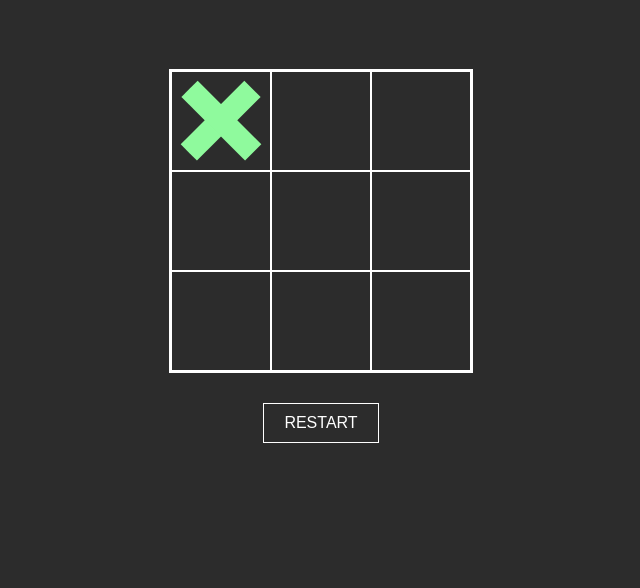
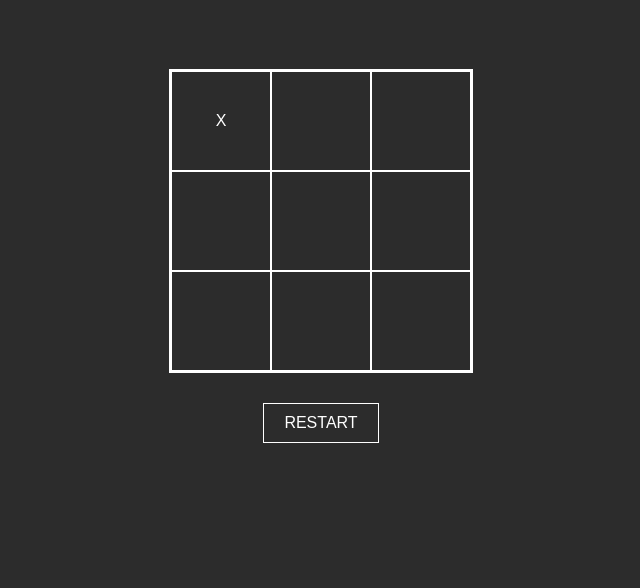
Before and after one commit to KawalaE/Tic-Tac-Toe, a plain HTML site: page index.html in a window 1280 px wide. Both pictures are taken after a click on the element 540 px from the left and 264 px from the top of the page. Shown: the part 143-731 px from the top of the page, without its empty margins (319-959 px from the left). Drawn offline with Linux system fonts and the light colour scheme.

Commit message:
Simplify the code for minimax implementatio

```diff
--- a/script.js
+++ b/script.js
@@ -1,98 +1,46 @@
-let gameStatus = document.querySelector('.status');
-const modal = document.querySelector('.modal');
-const gameBoard = (() =>{
-    const board = ['', '','', '','', '','', '',''];
-    const gameDisplay = document.getElementById('game-display');
-    const restartGame = document.querySelector('.restart');
-    const createBoard = () => board.forEach((_element, index) =>{
-        const boardCube = document.createElement('div');
-        boardCube.classList.add('highlight')
-        boardCube.id = index+1;
-        boardCube.classList.add('cube');
-        gameDisplay.appendChild(boardCube);
-        boardCube.addEventListener('click', markHandler);
-    });
-    restartGame.addEventListener('click', clearGameBoard);
+const gameDisplay = document.querySelector('#game-display');
+const winConfig= [
+    [1,2,3], [4,5,6], [7,8,9],
+    [1,4,7], [2,5,8], [3,6,9],
+    [1,5,9], [3,5,7]
+];
 
-    return{
-        createBoard
-    }
-})();
-function modalHandler(){
-    window.onclick = function(e){
-        if (e.target == modal){
-            modal.close()
-            modalState=false;
-            clearGameBoard();
-            availableMoves = [1,2,3,4,5,6,7,8,9]
-        }
-    }
+const Gameboard = ()=>{
+    return ["", "", "", "","", "","","", ""];
 }
-modalHandler();
-function clearGameBoard(){
-    document.querySelectorAll('.cube').forEach((cube)=>{
-        if(cube.firstChild){
-            cube.removeChild(cube.firstChild);
-        }
-        cube.addEventListener('click', markHandler);
-        cube.classList.add('highlight');
-        availableMoves = [1,2,3,4,5,6,7,8,9]
+const Player = (mark, name) =>{
+    return {mark, name};
+}
+const humanPlayer = Player('X', "cross");
+const aiPlayer = Player('O', "circle");
+const originalBoard = Gameboard();
+
+let currentPlayer = humanPlayer.mark;
+
+function displayBoard(board){
+    board.forEach((element, index) => {
+        const field = document.createElement('div');
+        field.classList.add('cube')
+        field.id = index;
+        field.addEventListener('click', ()=>{
+            field.textContent = currentPlayer;
+            board[index] = currentPlayer;
+            console.log(board)
+            switchPlayer()
+        })
+        gameDisplay.appendChild(field);
     })
-    gameStatus.textContent = "";
+    return board;
+}
+function switchPlayer(){
+    currentPlayer === humanPlayer.mark ? currentPlayer = aiPlayer.mark : currentPlayer = humanPlayer.mark;
+    checkWinner(originalBoard, humanPlayer)
+}
+function checkWinner(board, player){
+    playerPositions = board.filter((field) => field === player.mark);
+    console.log(`Player positions ${playerPositions}`);
+
 }
 
-let marker = 'cross';
-function markHandler(e){
-    e.target.classList.remove('highlight');
-    const displayMark = document.createElement('div');
-    displayMark.classList.add(marker);
-    marker === 'cross' ? marker = 'circle' : marker = 'cross';
-    e.target.append(displayMark);
-    e.target.removeEventListener('click', markHandler);
-    checkScore();
-}
 
-gameBoard.createBoard();
-
-function checkScore(){
-    const allCrosses = document.querySelectorAll('.cross');
-    const allCircles = document.querySelectorAll('.circle');
-    let crossMoves = [];
-    let circleMoves = [];
-    allCrosses.forEach((cross) =>{
-        crossMoves.push(Number(cross.parentNode.id));
-    });
-    allCircles.forEach((circle)=>{
-        circleMoves.push(Number(circle.parentNode.id))
-    })
-    const winningCombos = [
-        [1,2,3], [4,5,6], [7,8,9],
-        [1,4,7], [2,5,8], [3,6,9],
-        [1,5,9], [3,5,7]
-    ];
-
-    winningCombos.forEach((winArray) =>{
-        if(isSubset(crossMoves, winArray)){
-            gameStatus.textContent = "X wins!";
-            modal.showModal();
-            gamePause();
-
-        }else if(isSubset(circleMoves, winArray)){
-            gameStatus.textContent = "O wins!";
-            modal.showModal();
-            gamePause()
-        }
-    })
-}
-function isSubset(mainArr, subArray){
-    for (let el in subArray){
-        if (!mainArr.includes(subArray[el])){
-            return false;
-        }
-    } return true;
-}
-function gamePause(){
-    document.querySelectorAll('.cube').forEach((cube)=>{
-        cube.removeEventListener('click', markHandler);
-    })
-}
+displayBoard(originalBoard)
--- a/style.css
+++ b/style.css
@@ -44,38 +44,8 @@ body{
     width: 300px;
     height: 300px;
     border: 2px solid white;
+    cursor: pointer;
 }
-.circle{
-    width: 85px;
-    height: 85px;
-    border-radius: 50%;
-    border: 10px solid rgb(238, 148, 148);
-    box-sizing: border-box;
-}
-.cross{
-    width: 90px;
-    height: 90px;
-    transform: rotate(45deg);
-
-}
-.cross:before, .cross:after{
-    content: "";
-    position: absolute;
-    background-color: rgb(143, 250, 157);
-}
-.cross:before{
-    left:50%;
-    width: 25%;
-    height: 100%;
-    margin-left: -13%;
-}
-.cross:after{
-    top:50%;
-    width: 100%;
-    height: 25%;
-    margin-top: -13%;
-}
-
 button{
     background-color: transparent;
     border: 1px solid white;
```
